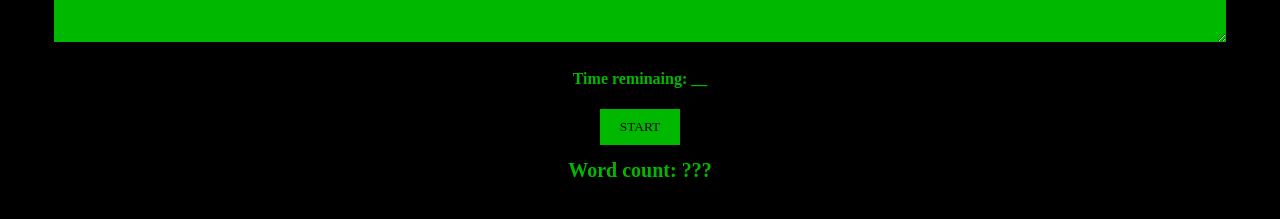
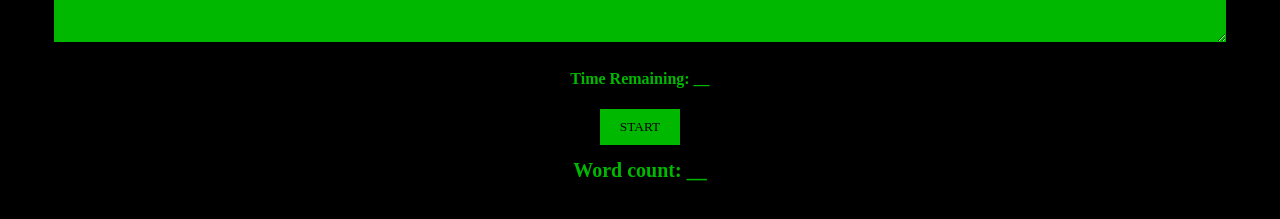
Before and after one commit to codecrook/speed-typing-game, a React (Create React App) app: page / in a window 1280 px wide. Shown: the part 251-470 px from the top of the page. Built offline with nearby package versions, Linux system fonts and the light colour scheme.

Commit message:
ADD: function to calculate word count

```diff
--- a/src/App.js
+++ b/src/App.js
@@ -3,14 +3,19 @@ import React, { useState } from 'react';
 function App() {
   const [text, setText] = useState('');
   const handleChange = e => setText(e.target.value);
+  const calculateWordCount = text => text.trim().split(' ').filter(Boolean).length;
 
   return (
     <>
       <h1>How fast do you type?</h1>
       <textarea value={text} onChange={handleChange} />
-      <h4>Time reminaing: __</h4>
-      <button>Start</button>
-      <h1>Word count: ???</h1>
+      <h4>Time Remaining: __</h4>
+      <button
+        onClick={() => console.log(calculateWordCount(text))}
+      >
+        Start
+      </button>
+      <h1>Word count: __</h1>
     </>
   );
 }
```
